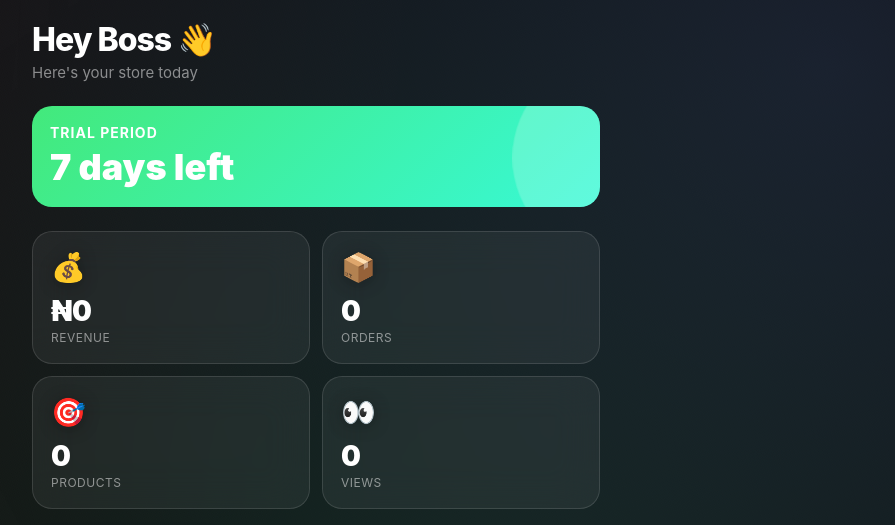
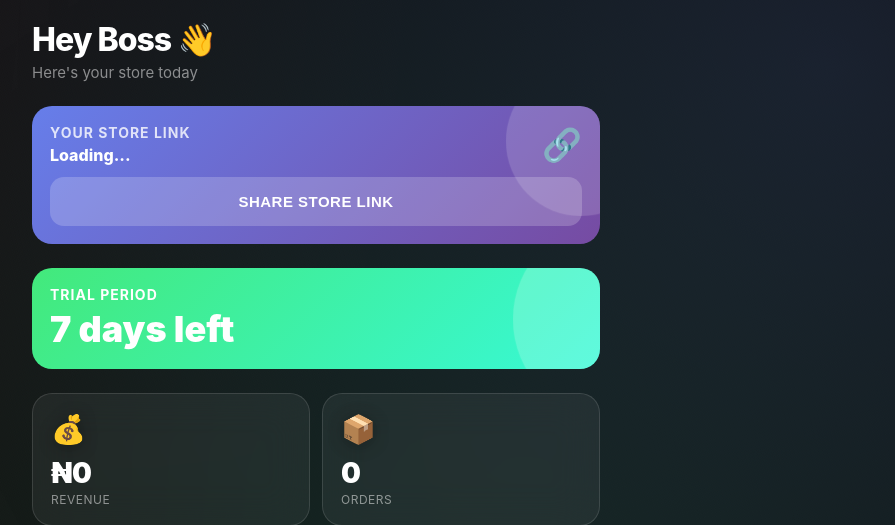
Before and after one commit to olatunjii786-ops/Business-Hub, a FastAPI app: page /webapp/vendor in a window 1280 px wide. Shown: the top 525 px of the page, without its empty margins (324-1219 px from the left). Run offline with FastAPI, Linux system fonts and the light colour scheme; parts of the project's set-up code (start-up, migrations or seed data) failed here and were passed over; some libraries are stand-ins or nearby versions.

Commit message:
Add files via upload

```diff
--- a/templates/vendor.html
+++ b/templates/vendor.html
@@ -45,6 +45,28 @@
       .greeting { font-size: 32px; font-weight: 800; letter-spacing: -1px; margin-bottom: 4px; }
       .subtext { opacity: 0.5; font-size: 15px; }
 
+      .store-link-card {
+            background: var(--grad-1);
+            border-radius: 20px;
+            padding: 18px;
+            margin-bottom: 24px;
+            position: relative;
+            overflow: hidden;
+            animation: slideDown 0.6s cubic-bezier(0.34, 1.56, 0.64, 1) 0.05s backwards;
+        }
+      .store-link-card::before {
+            content: '';
+            position: absolute;
+            top: -30%;
+            right: -10%;
+            width: 150px;
+            height: 150px;
+            background: rgba(255,255,255,0.15);
+            border-radius: 50%;
+            animation: float 6s ease-in-out infinite;
+        }
+        @keyframes float { 0%, 100% { transform: translate(0, 0); } 50% { transform: translate(-15px, 15px); } }
+
       .trial-banner {
             background: var(--grad-4);
             border-radius: 20px;
@@ -65,7 +87,6 @@
             border-radius: 50%;
             animation: float 6s ease-in-out infinite;
         }
-        @keyframes float { 0%, 100% { transform: translate(0, 0); } 50% { transform: translate(-20px, 20px); } }
       .trial-content { position: relative; z-index: 1; }
       .trial-title { font-size: 14px; font-weight: 700; text-transform: uppercase; letter-spacing: 1px; margin-bottom: 4px; }
       .trial-days { font-size: 36px; font-weight: 900; }
@@ -275,6 +296,19 @@
             <div class="subtext">Here's your store today</div>
         </div>
 
+        <div class="store-link-card">
+            <div style="display: flex; justify-content: space-between; align-items: center; margin-bottom: 12px; position: relative; z-index: 1;">
+                <div>
+                    <div style="font-size: 14px; font-weight: 700; text-transform: uppercase; letter-spacing: 1px; opacity: 0.8; margin-bottom: 4px;">Your Store Link</div>
+                    <div style="font-size: 16px; font-weight: 800; word-break: break-all;" id="store_link_text">Loading...</div>
+                </div>
+                <div style="font-size: 32px;">🔗</div>
+            </div>
+            <button class="btn" style="background: rgba(255,255,255,0.2); color: white; margin: 0; position: relative; z-index: 1;" onclick="shareStore()">
+                Share Store Link
+            </button>
+        </div>
+
         <div class="trial-banner" id="trial_banner">
             <div class="trial-content">
                 <div class="trial-title">Trial Period</div>
@@ -346,6 +380,25 @@
     tg.setHeaderColor('#0a0a0a');
 
     let vendorData = {};
+    const BOT_USERNAME = "isaacbusinessbot";
+
+    window.shareStore = function() {
+        const storeSlug = vendorData.business_name.replace(/\s+/g, '_').toLowerCase();
+        const link = `https://t.me/${BOT_USERNAME}?start=shop_${storeSlug}`;
+        tg.HapticFeedback.notificationOccurred('success');
+
+        if (navigator.share) {
+            navigator.share({
+                title: vendorData.business_name,
+                text: `Check out my store on Business Hub!`,
+                url: link
+            }).catch(() => {
+                tg.showAlert(`Copy this link:\n\n${link}`);
+            });
+        } else {
+            tg.showAlert(`Copy this link:\n\n${link}`);
+        }
+    }
 
     window.switchTab = function(tab) {
         document.querySelectorAll('.tab').forEach(t => t.classList.remove('active'));
@@ -391,6 +444,10 @@
 
             document.getElementById('greeting').textContent = `Hey ${vendorData.business_name.split(' ')[0]} 👋`;
             document.getElementById('days_left').textContent = vendorData.days_left;
+
+            // Set store link
+            const storeSlug = vendorData.business_name.replace(/\s+/g, '_').toLowerCase();
+            document.getElementById('store_link_text').textContent = `t.me/${BOT_USERNAME}?start=shop_${storeSlug}`;
 
             if (!vendorData.on_trial || vendorData.days_left <= 0) {
                 document.getElementById('trial_banner').style.display = 'none';
```
